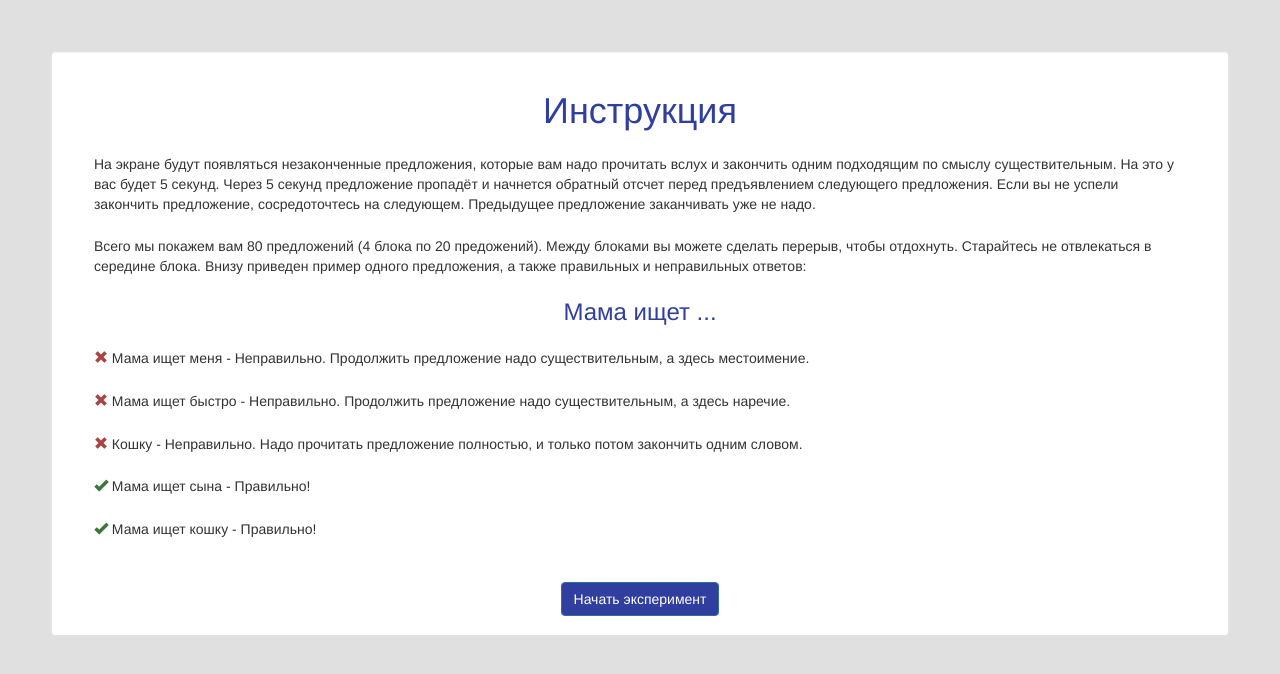
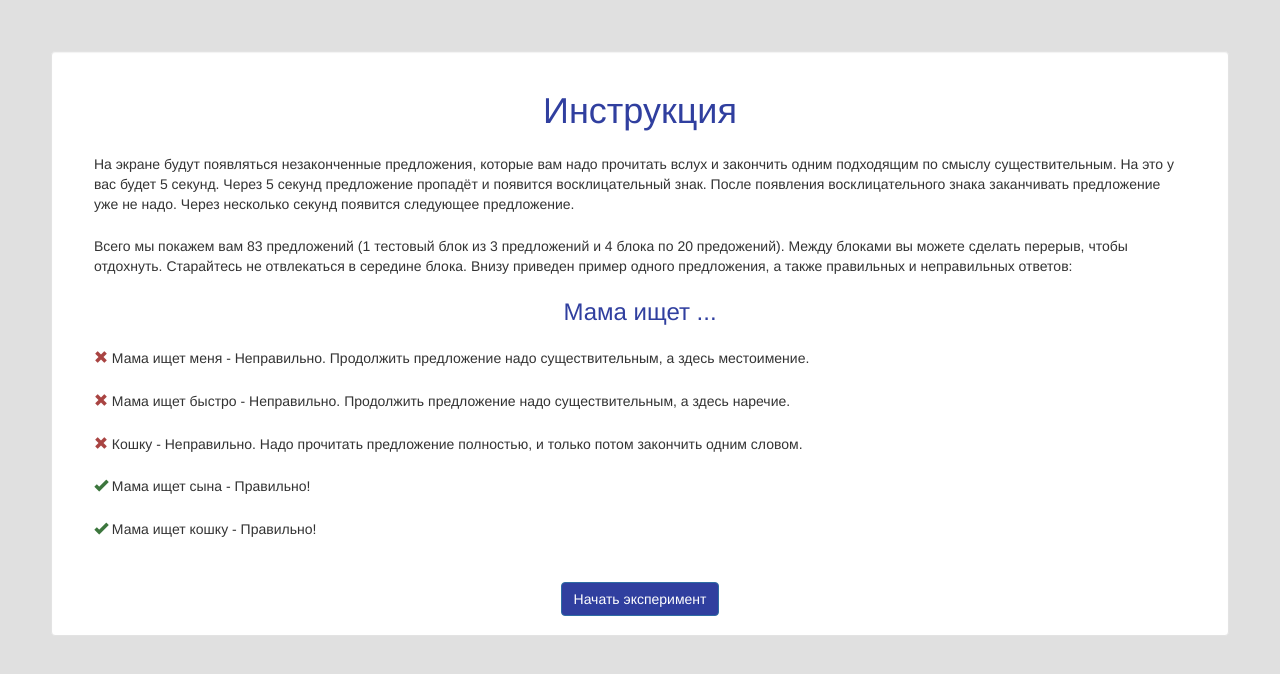
Before and after one commit to KatyaTulit/LanguageLocalizer, a Django app: template localizer/templates/localizer/instructions.html in a window 1280 px wide. Shown: the top 674 px of the page. Run offline with Django 3.2, Linux system fonts and the light colour scheme; the template is opened without the code that fills it, so the values that code supplies are empty; some libraries are stand-ins or nearby versions.

Commit message:
Changed instructions to include to explain ! sign

```diff
--- a/localizer/templates/localizer/instructions.html
+++ b/localizer/templates/localizer/instructions.html
@@ -20,12 +20,12 @@
         <h1>Инструкция</h1>
         <p>
             На экране будут появляться незаконченные предложения, которые вам надо прочитать вслух и закончить одним подходящим по смыслу существительным.
-            На это у вас будет 5 секунд. Через 5 секунд предложение пропадёт и начнется обратный отсчет перед предъявлением следующего предложения.
-            Если вы не успели закончить предложение, сосредоточтесь на следующем. Предыдущее предложение заканчивать уже не надо.
+            На это у вас будет 5 секунд. Через 5 секунд предложение пропадёт и появится восклицательный знак. После появления восклицательного знака
+            заканчивать предложение уже не надо. Через несколько секунд появится следующее предложение.
         </p>
 
         <p>
-            Всего мы покажем вам 80 предложений (4 блока по 20 предожений). Между блоками вы можете сделать перерыв, чтобы отдохнуть. Старайтесь не отвлекаться в середине блока.
+            Всего мы покажем вам 83 предложений (1 тестовый блок из 3 предложений и 4 блока по 20 предожений). Между блоками вы можете сделать перерыв, чтобы отдохнуть. Старайтесь не отвлекаться в середине блока.
             Внизу приведен пример одного предложения, а также правильных и неправильных ответов:
         </p>
 
```
